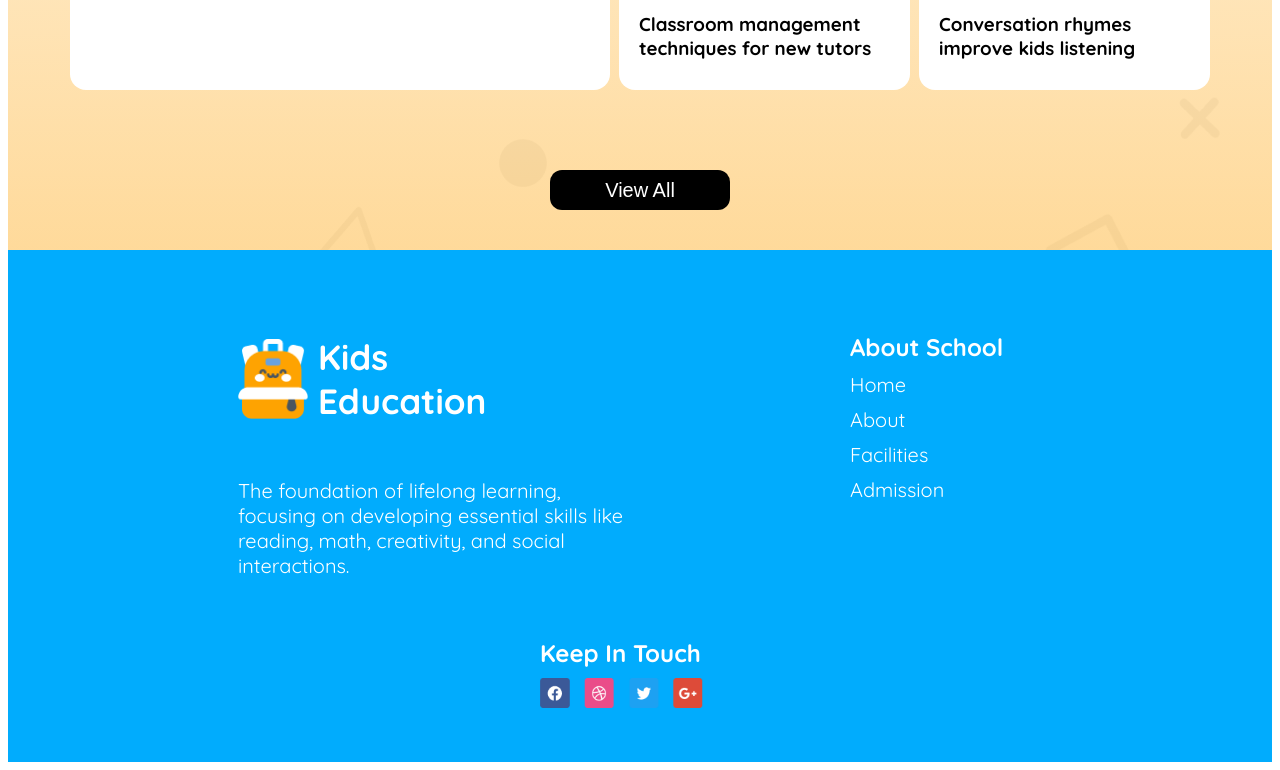
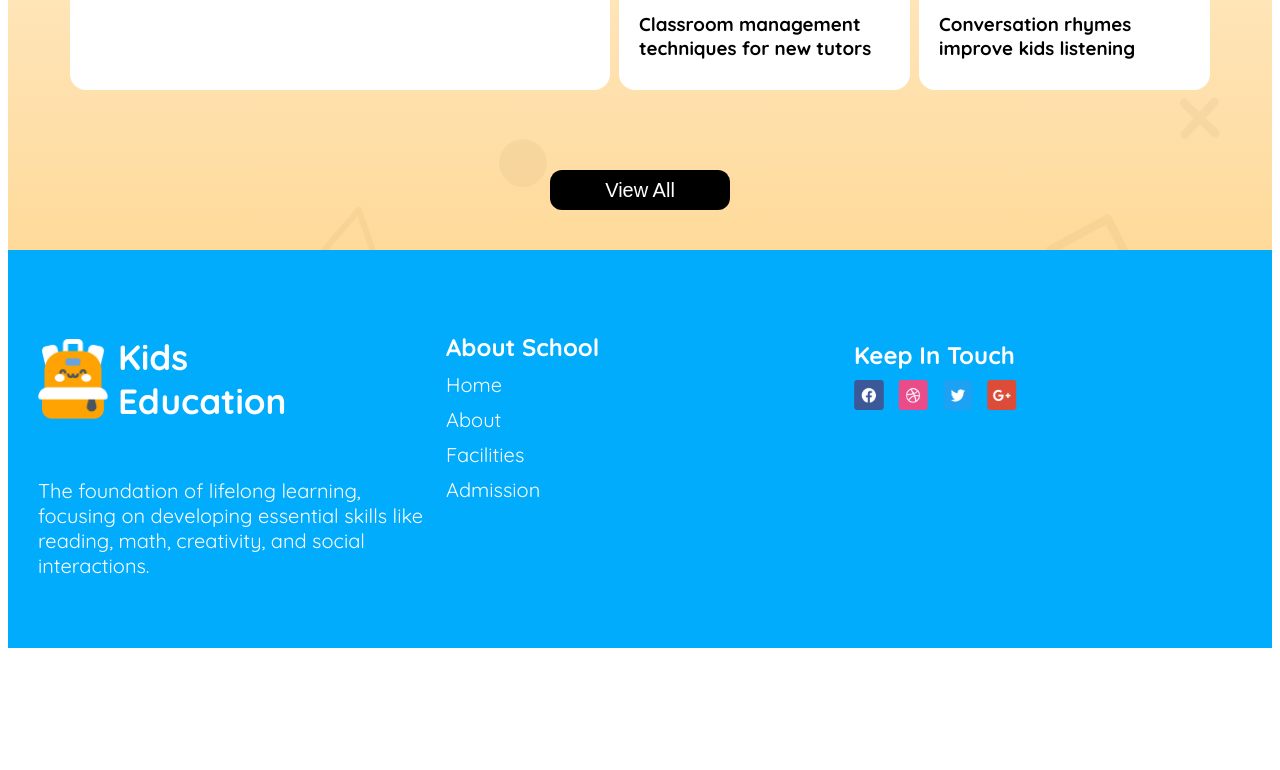
Before and after one commit to rubyrepo/B11A2, a plain HTML site: page index.html in a window 1280 px wide. Shown: the part 2366-3136 px from the top of the page. After the commit the page ends 3022 px from the top, so only its background shows below. Drawn offline with Linux system fonts and the light colour scheme.

Commit message:
commit 6th with margin problem solved

```diff
--- a/index.html
+++ b/index.html
@@ -3,7 +3,7 @@
 <head>
     <meta charset="UTF-8">
     <meta name="viewport" content="width=device-width, initial-scale=1.0">
-    <title>Kids Education   </title>
+    <title>Kids Education blah  </title>
     <link rel="stylesheet" href="./styles/school.css">
 </head>
 <body class="quicksand-Quicksand">
--- a/styles/school.css
+++ b/styles/school.css
@@ -301,8 +301,10 @@ footer {
     max-width: 400px;
     margin: 0 10px;
     box-sizing: border-box;
-    margin-left: 210px;
 }
+
+
+
 
 #footer-div-01-01 {
     display: flex;
```
